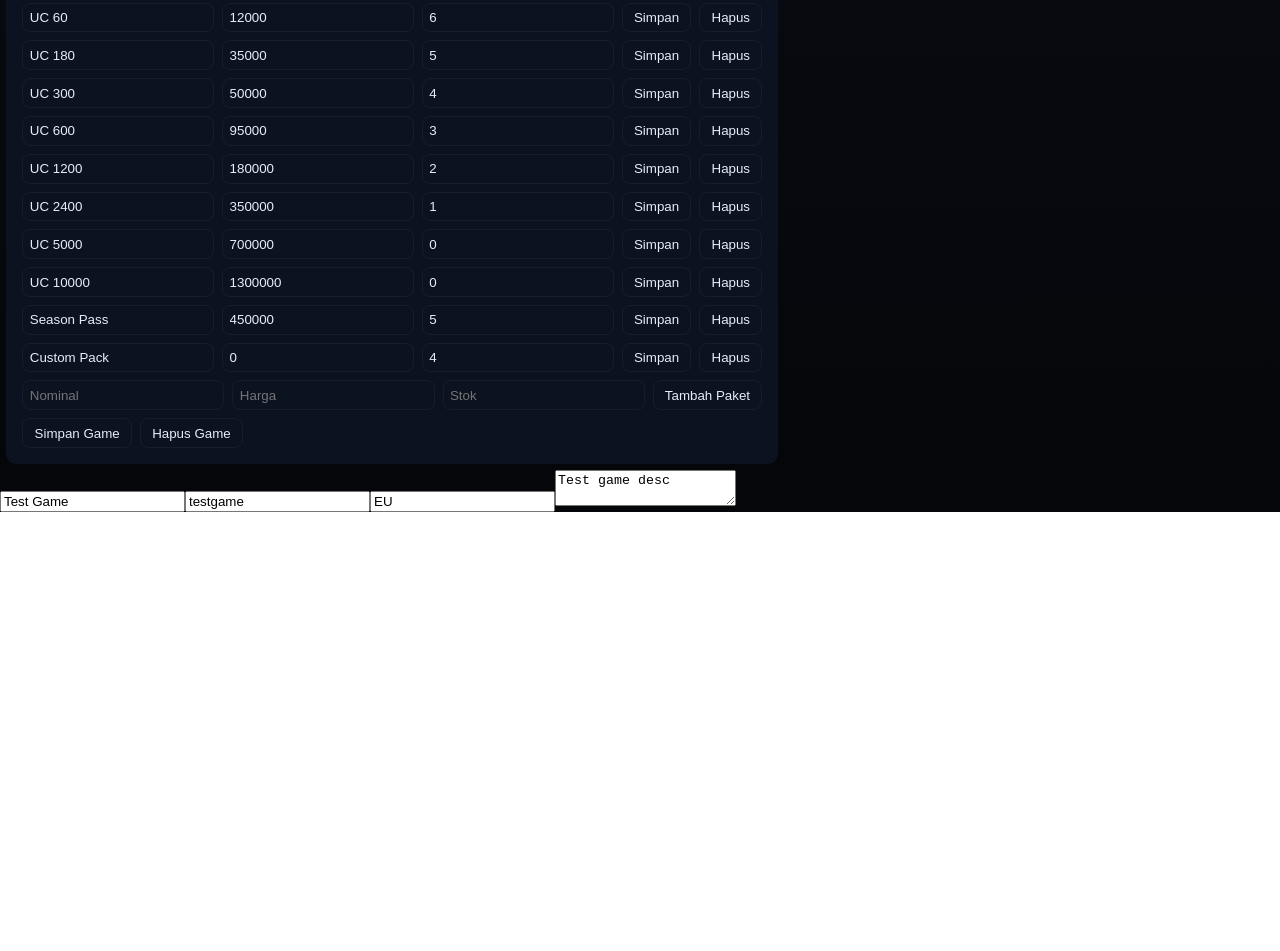
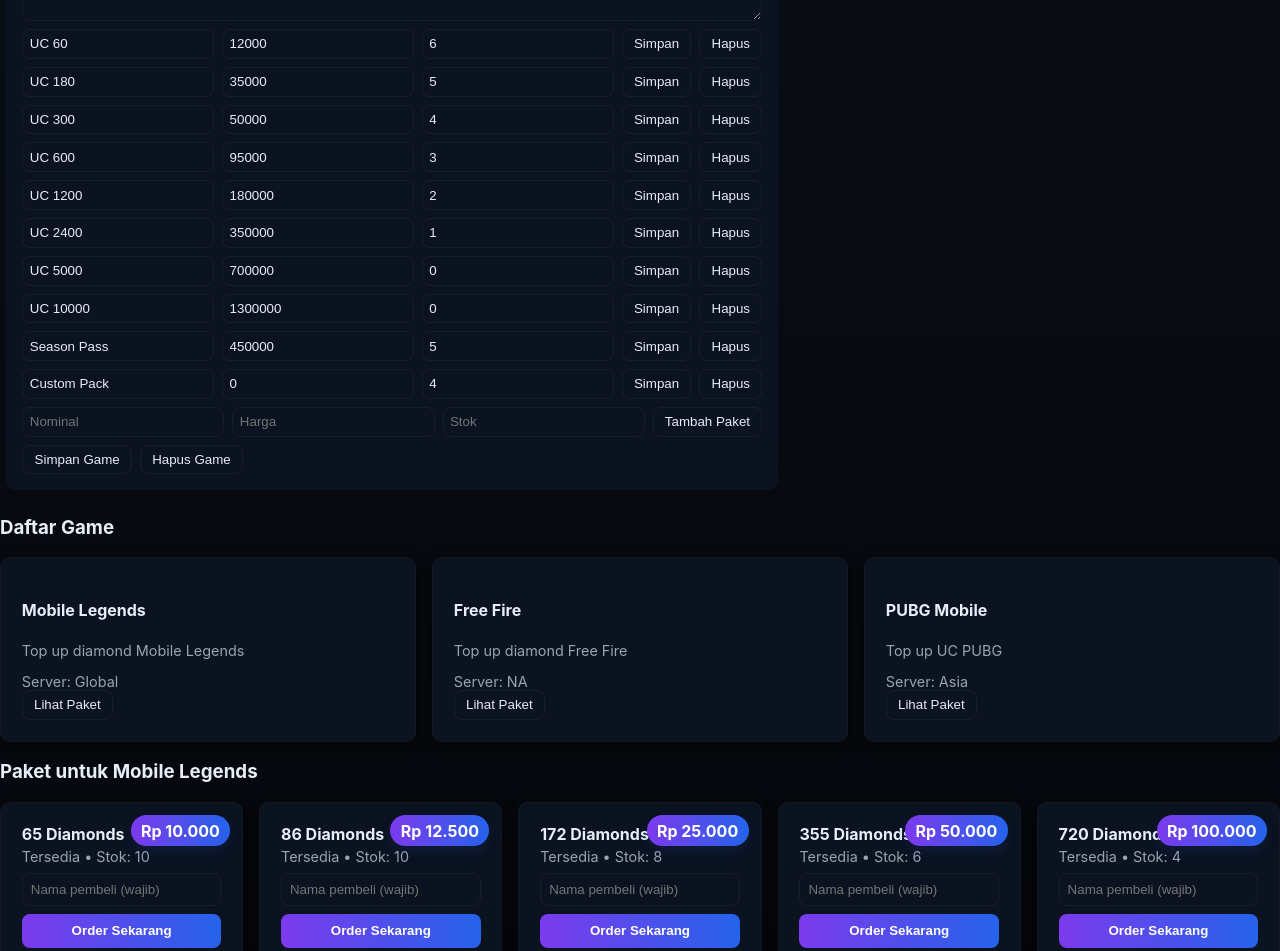
Before and after one commit to polleckmc/pidey-store, a website: page test.html in a window 1280 px wide. Shown: the part 1849-2800 px from the top of the page. Before the commit the page ends 2361 px from the top, so only its background shows below. Drawn offline with Linux system fonts and the light colour scheme.

Commit message:
ux: auto-select first active game on load; add templates/containers to test runner; fix classList usage and guard scrollTo for headless

```diff
--- a/script.js
+++ b/script.js
@@ -76,11 +76,31 @@ function renderGameList(filter){
     btn.addEventListener('click', ()=>{
       SELECTED_GAME = g.id;
       renderProductGrid(g.id);
-      document.getElementById('chooseTitle').textContent = `Paket untuk ${g.name}`;
-      window.scrollTo({ top: 300, behavior: 'smooth' });
+      const titleEl = document.getElementById('chooseTitle');
+      if(titleEl) titleEl.textContent = `Paket untuk ${g.name}`;
+      if(typeof window !== 'undefined' && typeof window.scrollTo === 'function'){
+        window.scrollTo({ top: 300, behavior: 'smooth' });
+      }
     });
     container.appendChild(node);
   });
+
+  // Auto-select first active game when none selected (improves UX)
+  try{
+    const productGrid = document.getElementById('productGrid');
+    if(!SELECTED_GAME && productGrid && productGrid.children.length === 0 && games.length > 0){
+      const firstActive = games.find(x => x.active) || games[0];
+      if(firstActive){
+        SELECTED_GAME = firstActive.id;
+        renderProductGrid(firstActive.id);
+        const titleEl = document.getElementById('chooseTitle');
+        if(titleEl) titleEl.textContent = `Paket untuk ${firstActive.name}`;
+      }
+    }
+  }catch(e){
+    // fail silently in environments without full DOM
+    console.warn('Auto-select skipped:', e && e.message);
+  }
 }
 
 function renderProductGrid(gameId){
@@ -91,6 +111,17 @@ function renderProductGrid(gameId){
   container.innerHTML = '';
   if(!game) return;
   const tpl = document.getElementById('item-template');
+  if(!tpl){
+    // fallback message if template missing
+    container.innerHTML = '<div class="muted">Template paket tidak tersedia.</div>';
+    return;
+  }
+
+  if(!game.products || !game.products.length){
+    container.innerHTML = '<div class="muted">Tidak ada paket untuk game ini.</div>';
+    return;
+  }
+
   game.products.forEach((it, idx) => {
     const node = tpl.content.cloneNode(true);
     const card = node.querySelector('.product-card');
@@ -107,10 +138,10 @@ function renderProductGrid(gameId){
 
     if(it.stock <= 0){
       orderBtn.disabled = true;
-      node.classList.add('soldout');
+      card.classList.add('soldout');
       if(soldOverlay) soldOverlay.classList.remove('hidden');
     } else {
-      node.classList.remove('soldout');
+      card.classList.remove('soldout');
       if(soldOverlay) soldOverlay.classList.add('hidden');
     }
 
--- a/test.html
+++ b/test.html
@@ -40,6 +40,42 @@
           <div id="adminProducts"></div>
         </div>
       </section>
+    </div>
+  </template>
+
+  <!-- Minimal game list + product grid for tests -->
+  <section>
+    <h3>Daftar Game</h3>
+    <div id="gameList" class="grid"></div>
+  </section>
+
+  <section>
+    <h3 id="chooseTitle">Pilih Paket</h3>
+    <div id="productGrid" class="grid"></div>
+  </section>
+
+  <!-- Include product templates so headless tests can render bundles -->
+  <template id="game-template">
+    <div class="card game-card">
+      <div class="card-body">
+        <h4 class="game-name"></h4>
+        <p class="game-desc muted"></p>
+        <div class="game-meta muted"></div>
+        <button class="btn select-game">Lihat Paket</button>
+      </div>
+    </div>
+  </template>
+
+  <template id="item-template">
+    <div class="card product-card">
+      <div class="price-badge">Rp 0</div>
+      <div class="soldout-overlay hidden">HABIS</div>
+      <div class="card-body">
+        <h4 class="item-nominal"></h4>
+        <p class="item-stock muted"></p>
+        <input type="text" class="buyer-name" placeholder="Nama pembeli (wajib)" />
+        <button class="order-btn">Order Sekarang</button>
+      </div>
     </div>
   </template>
 
@@ -132,6 +168,17 @@
         const lay = document.getElementById('adminLayout');
         if(postSidebar && lay && !lay.classList.contains('hidden') && lb && lb.classList.contains('hidden')) log(true, 'Sidebar appears after login and login box hidden'); else log(false, 'Sidebar did not appear after login');
 
+        // Test 7: Product grid appears after selecting a game
+        const selectBtn = document.querySelector('.select-game');
+        if(selectBtn){
+          selectBtn.click();
+          await new Promise(r => setTimeout(r, 200));
+          const grid = document.getElementById('productGrid');
+          if(grid && grid.children.length > 0) log(true, 'Product grid populated after selecting a game'); else log(false, 'Product grid not populated');
+        } else {
+          log(false, 'No game select button found');
+        }
+
         log(true, 'All scripted checks finished');
       }catch(err){
         log(false, 'Test runner error: ' + err.message);
```
